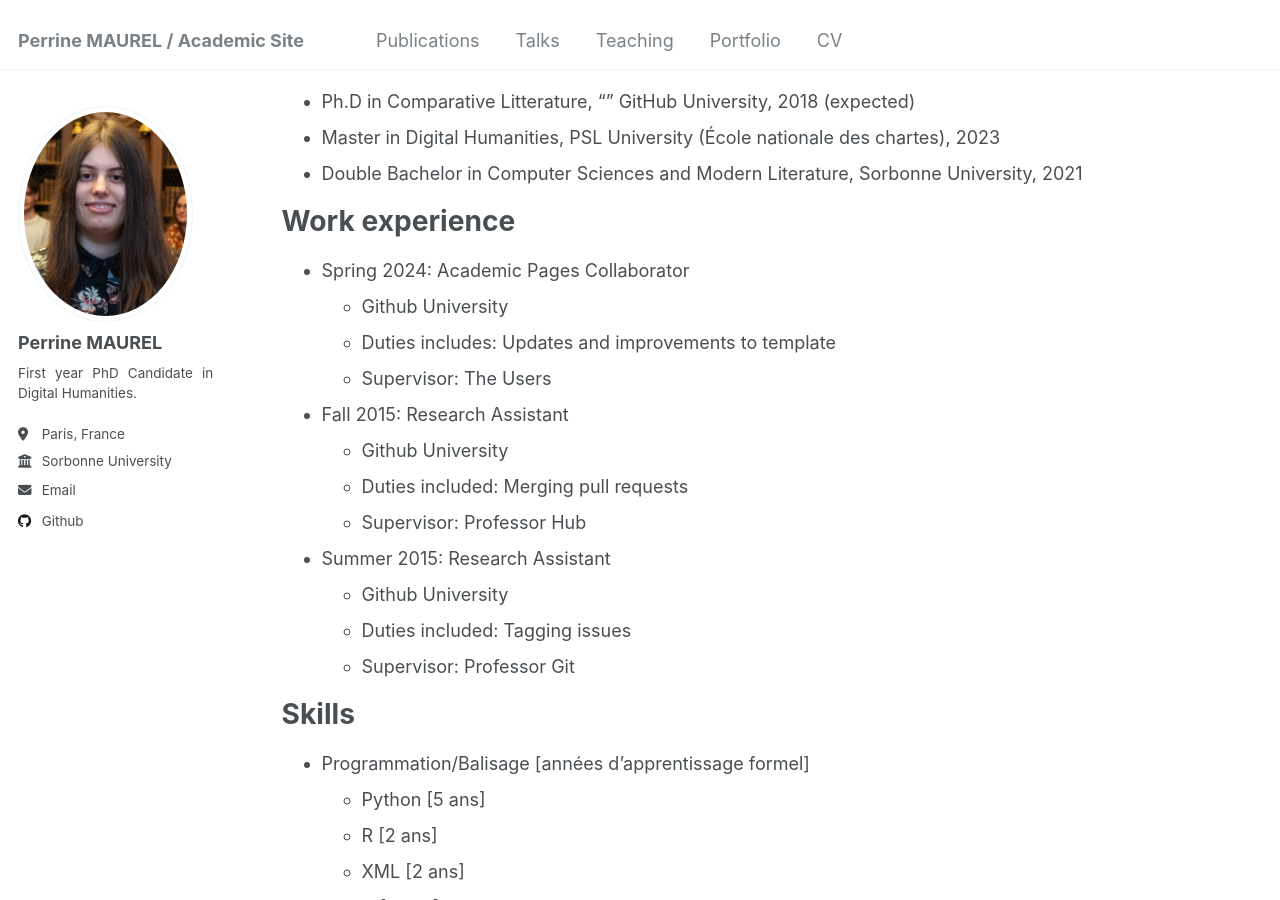
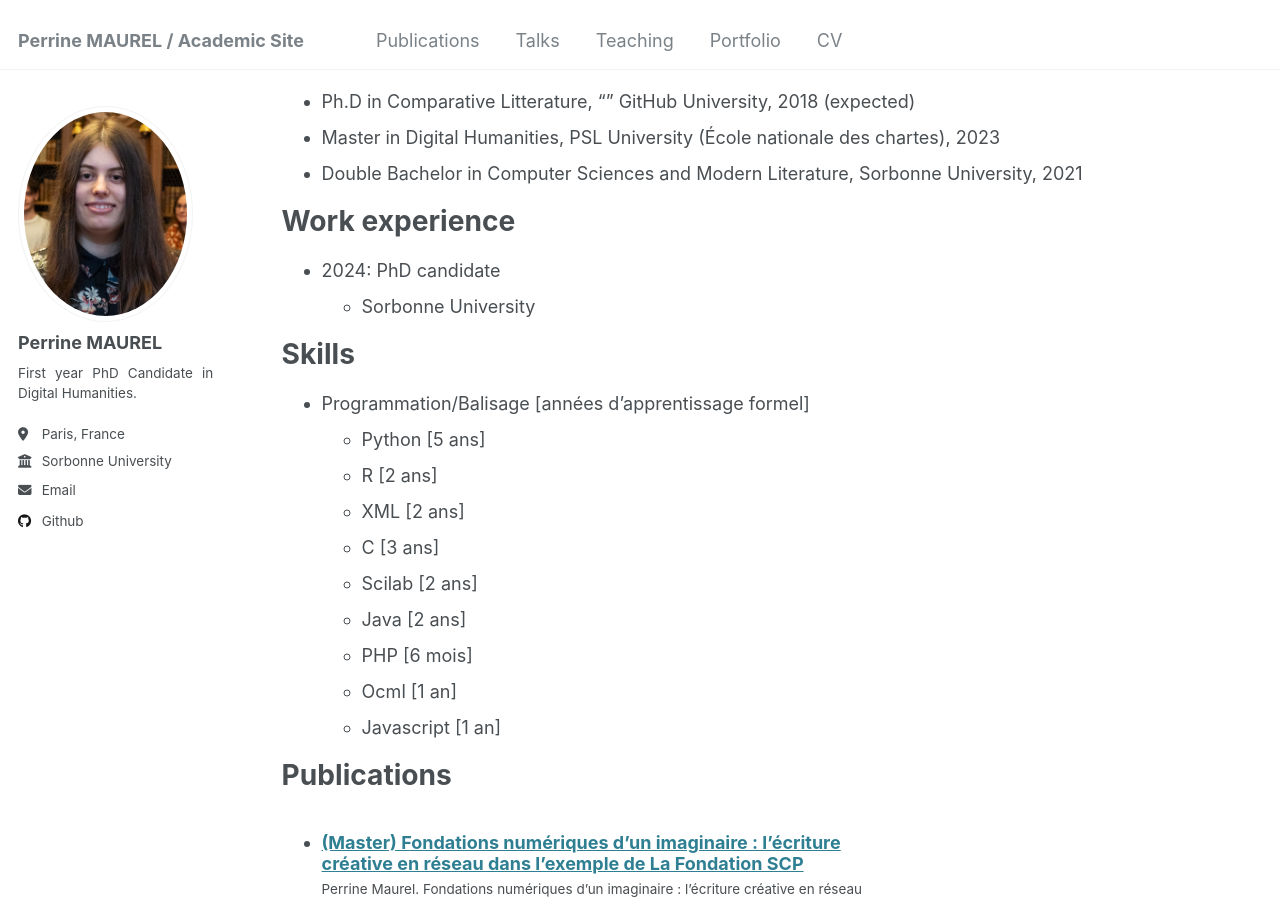
Before and after one commit to perrinemaurel/perrinemaurel.github.io, a Jekyll site: the page built from _pages/cv.md, in a window 1280 px wide and 900 px high, scrolled down 257 px. Built offline with Jekyll 4.4.1, drawn with Linux system fonts in a browser that asks for light colours.

Commit message:
Update cv.md

```diff
--- a/_pages/cv.md
+++ b/_pages/cv.md
@@ -24,20 +24,8 @@ Education
 
 Work experience
 ======
-* Spring 2024: Academic Pages Collaborator
-  * Github University
-  * Duties includes: Updates and improvements to template
-  * Supervisor: The Users
-
-* Fall 2015: Research Assistant
-  * Github University
-  * Duties included: Merging pull requests
-  * Supervisor: Professor Hub
-
-* Summer 2015: Research Assistant
-  * Github University
-  * Duties included: Tagging issues
-  * Supervisor: Professor Git
+* 2024: PhD candidate
+  * Sorbonne University
 
 Skills
 ======
```
